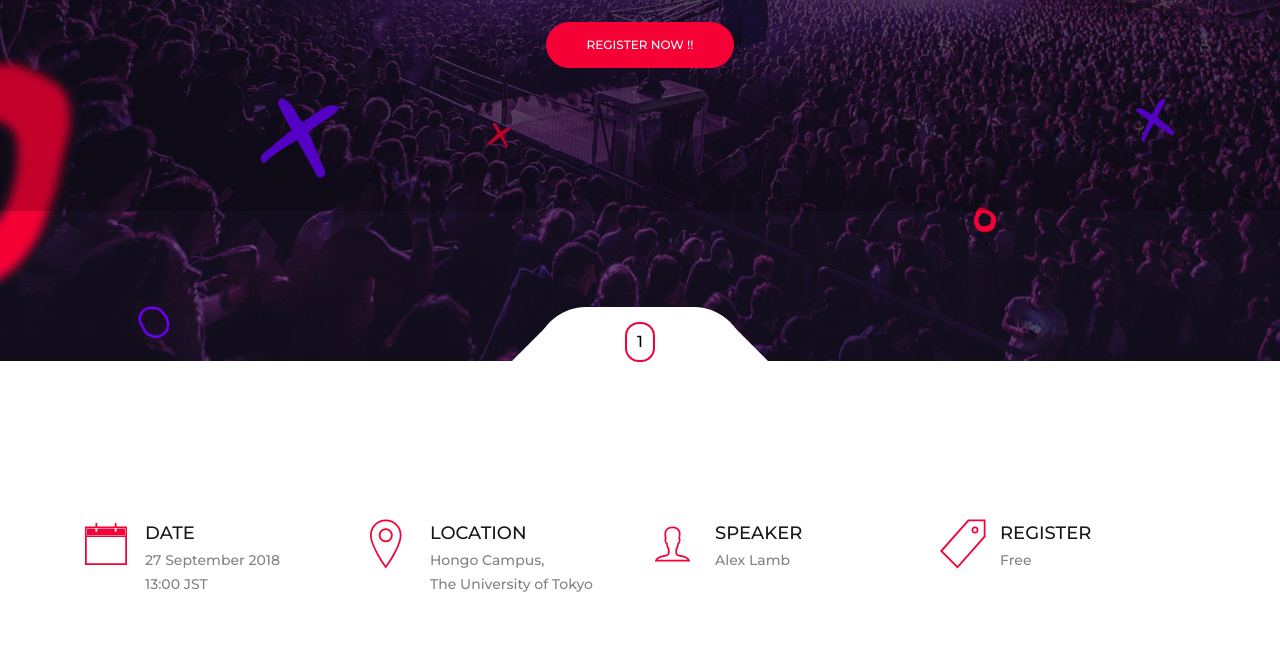
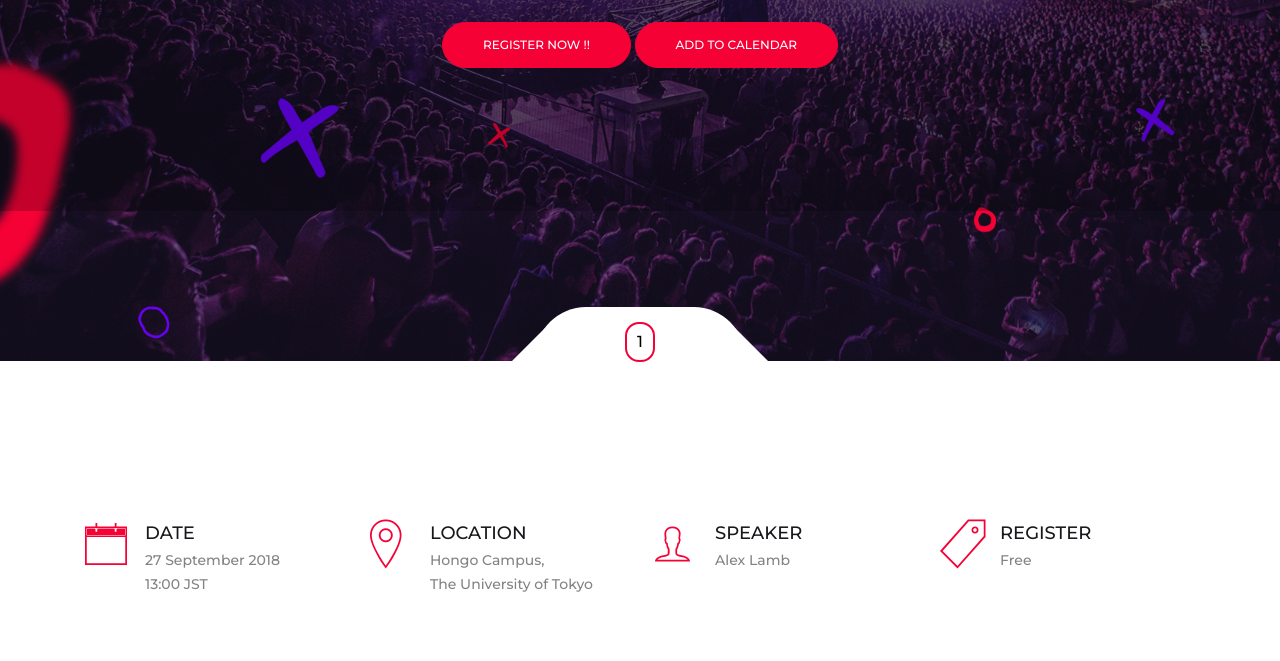
Before and after one commit to deep-learning-jp/deep-learning-jp.github.io, a website: page index.html in a window 1280 px wide. Shown: the part 439-1100 px from the top of the page. Drawn offline with nearby package versions, Linux system fonts and the light colour scheme; files whose address does not match are found by name.

Commit message:
added support for google calendar

```diff
--- a/index.html
+++ b/index.html
@@ -111,6 +111,10 @@
                             <a href="https://goo.gl/forms/yBrIcjKF9IACaOYO2" target="_blank" class=" btn btn-primary btn-rounded" >
                                 Register Now !!
                             </a>
+                            <a href="https://calendar.google.com/calendar/r/eventedit?text=Talk+By+Alex+Lamb+(University+de+Montreal+and+ Amazon) &dates=20180927T040000Z/20180927T050000Z&details=For+details,+link+here:+https://deep-learning-jp.github.io/&location=Hongo+Campus+The+University+of+Tokyo" target="_blank" class=" btn btn-primary btn-rounded" >
+                                Add to calendar
+                            </a>
+
                         </div>
                     </div>
                 </div>
```
